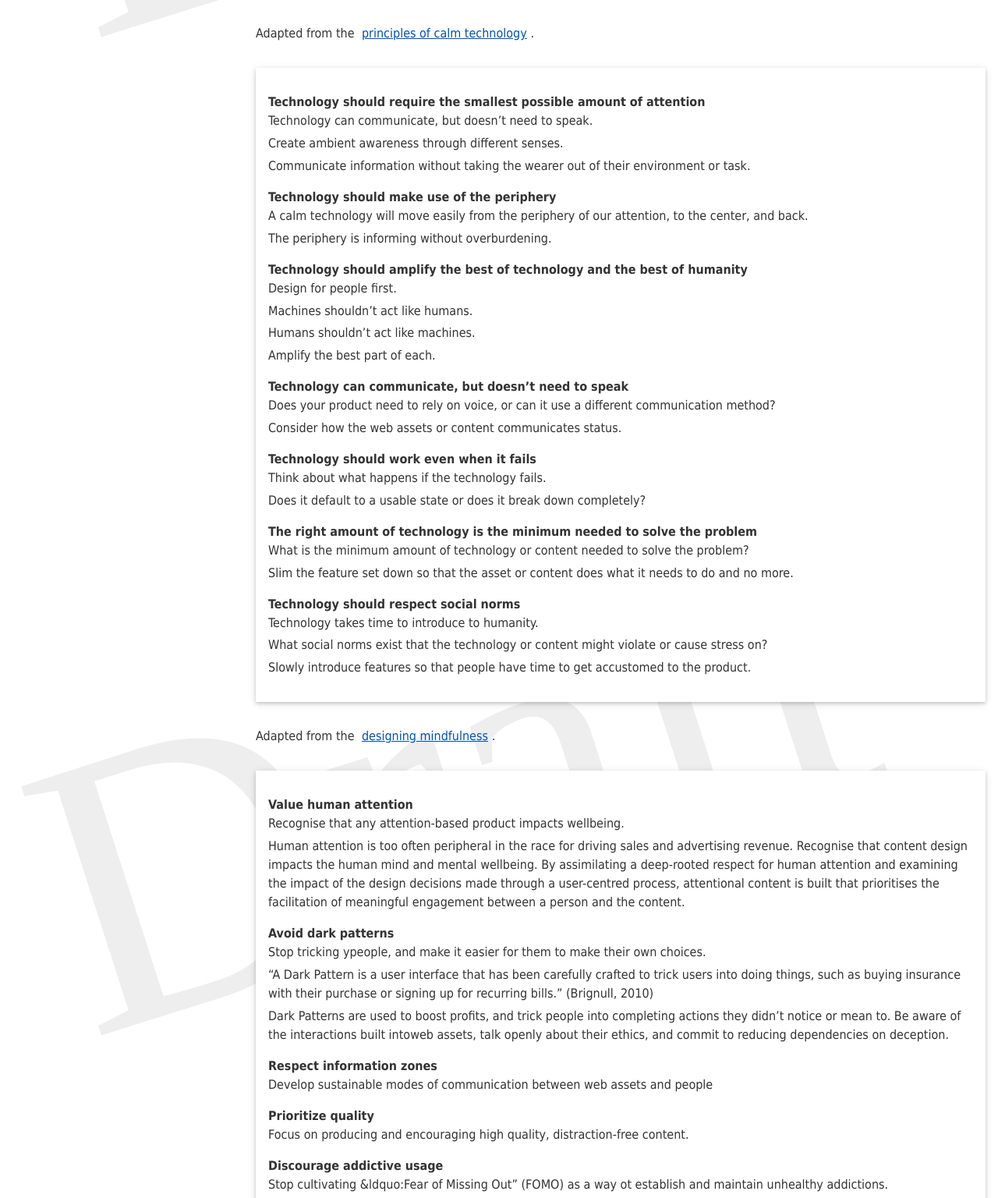
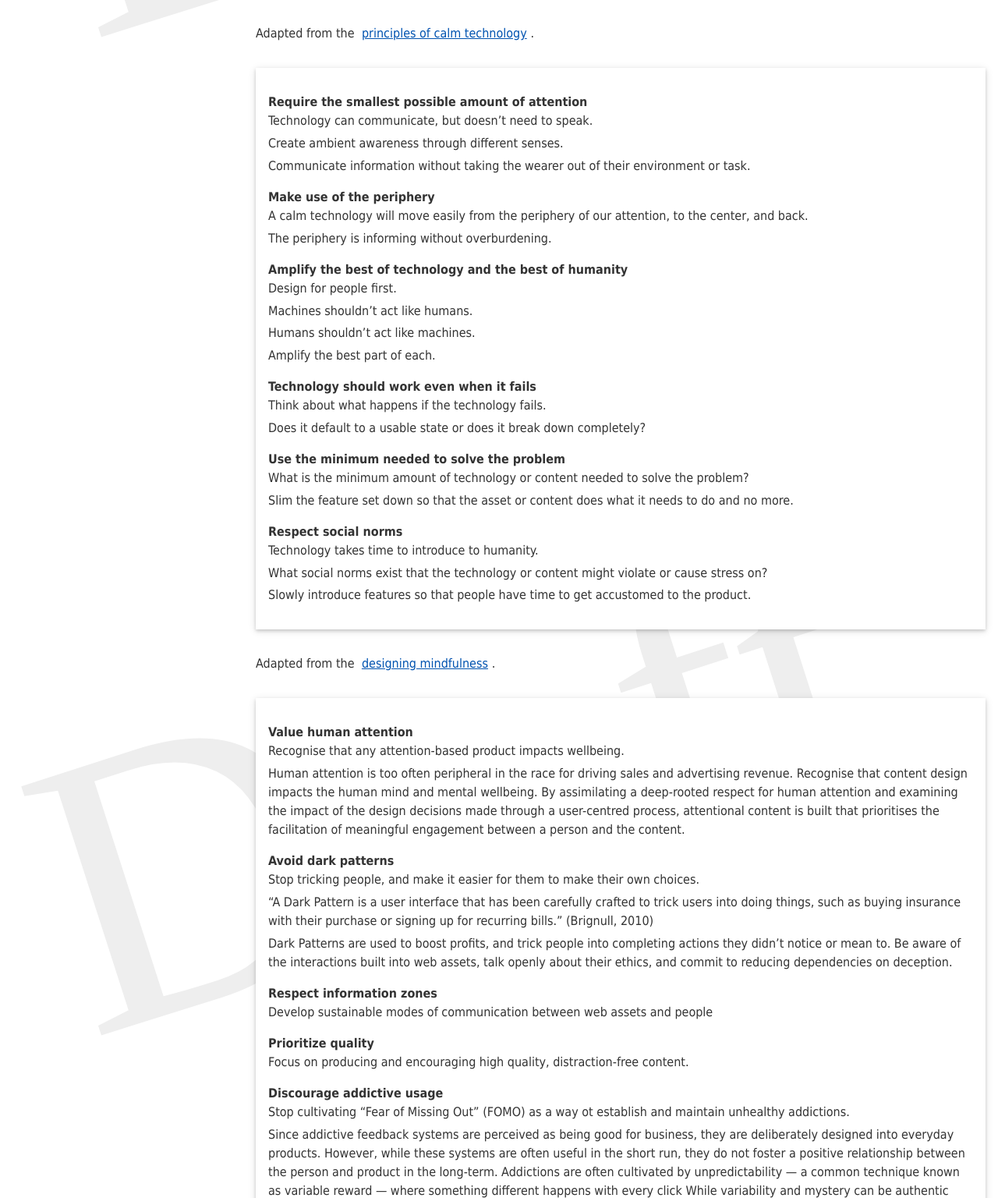
Before and after one commit to tiredandwired/umnlibraries.github.io, a plain HTML site: page principles/ethical.html in a window 1280 px wide. Shown: the part 947-2483 px from the top of the page at 78% size. Drawn offline with Linux system fonts and the light colour scheme.

Commit message:
Modification of ethical design

```diff
--- a/principles/ethical.html
+++ b/principles/ethical.html
@@ -193,34 +193,30 @@
 
     <article>
       <dl>
-        <dt>Technology should require the smallest possible amount of attention</dt>
+        <dt>Require the smallest possible amount of attention</dt>
         <dd>Technology can communicate, but doesn&rsquo;t need to speak.</dd>
         <dd>Create ambient awareness through different senses.</dd>
         <dd>Communicate information without taking the wearer out of their environment or task.</dd>
 
-        <dt>Technology should make use of the periphery</dt>
+        <dt>Make use of the periphery</dt>
         <dd>A calm technology will move easily from the periphery of our attention, to the center, and back.</dd>
         <dd>The periphery is informing without overburdening.</dd>
 
-        <dt>Technology should amplify the best of technology and the best of humanity</dt>
+        <dt>Amplify the best of technology and the best of humanity</dt>
         <dd>Design for people first.</dd>
         <dd>Machines shouldn&rsquo;t act like humans.</dd>
         <dd>Humans shouldn&rsquo;t act like machines.</dd>
         <dd>Amplify the best part of each.</dd>
 
-        <dt>Technology can communicate, but doesn&rsquo;t need to speak</dt>
-        <dd>Does your product need to rely on voice, or can it use a different communication method?</dd>
-        <dd>Consider how the web assets or content communicates status.</dd>
-
         <dt>Technology should work even when it fails</dt>
         <dd>Think about what happens if the technology fails.</dd>
         <dd>Does it default to a usable state or does it break down completely?</dd>
 
-        <dt>The right amount of technology is the minimum needed to solve the problem</dt>
+        <dt>Use the minimum needed to solve the problem</dt>
         <dd>What is the minimum amount of technology or content needed to solve the problem?</dd>
         <dd>Slim the feature set down so that the asset or content does what it needs to do and no more.</dd>
 
-        <dt>Technology should respect social norms</dt>
+        <dt>Respect social norms</dt>
         <dd>Technology takes time to introduce to humanity.</dd>
         <dd>What social norms exist that the technology or content might violate or cause stress on?</dd>
         <dd>Slowly introduce features so that people have time to get accustomed to the product.</dd>
@@ -236,9 +232,9 @@
         <dd>Human attention is too often peripheral in the race for driving sales and advertising revenue. Recognise that content design impacts the human mind and mental wellbeing. By assimilating a deep-rooted respect for human attention and examining the impact of the design decisions made through a user-centred process, attentional content is built that prioritises the facilitation of meaningful engagement between a person and the content.</dd>
 
         <dt>Avoid dark patterns</dt>
-        <dd>Stop tricking ypeople, and make it easier for them to make their own choices.</dd>
+        <dd>Stop tricking people, and make it easier for them to make their own choices.</dd>
         <dd><q>A Dark Pattern is a user interface that has been carefully crafted to trick users into doing things, such as buying insurance with their purchase or signing up for recurring bills.</q> (Brignull, 2010)</dd>
-        <dd>Dark Patterns are used to boost profits, and trick people into completing actions they didn&rsquo;t notice or mean to. Be aware of the interactions built intoweb assets, talk openly about their ethics, and commit to reducing dependencies on deception.</dd>
+        <dd>Dark Patterns are used to boost profits, and trick people into completing actions they didn&rsquo;t notice or mean to. Be aware of the interactions built into web assets, talk openly about their ethics, and commit to reducing dependencies on deception.</dd>
 
         <dt>Respect information zones</dt>
         <dd>Develop sustainable modes of communication between web assets and people</dd>
@@ -247,7 +243,7 @@
         <dd>Focus on producing and encouraging high quality, distraction-free content.</dd>
 
         <dt>Discourage addictive usage</dt>
-        <dd>Stop cultivating &ldquo:Fear of Missing Out&rdquo; (FOMO) as a way ot establish and maintain unhealthy addictions.</dd>
+        <dd>Stop cultivating &ldquo;Fear of Missing Out&rdquo; (FOMO) as a way ot establish and maintain unhealthy addictions.</dd>
         <dd>Since addictive feedback systems are perceived as being good for business, they are deliberately designed into everyday products. However, while these systems are often useful in the short run, they do not foster a positive relationship between the person and product in the long-term. Addictions are often cultivated by unpredictability &mdash; a common technique known as variable reward &mdash; where something different happens with every click While variability and mystery can be authentic and integral parts of some products, they are capable of actively creating unhealthy and unsustainable addictions. Instead, creating more manageable and predictable experiences would help mitigate this problem.</dd>
 
         <dt>Provide exit points</dt>
```
